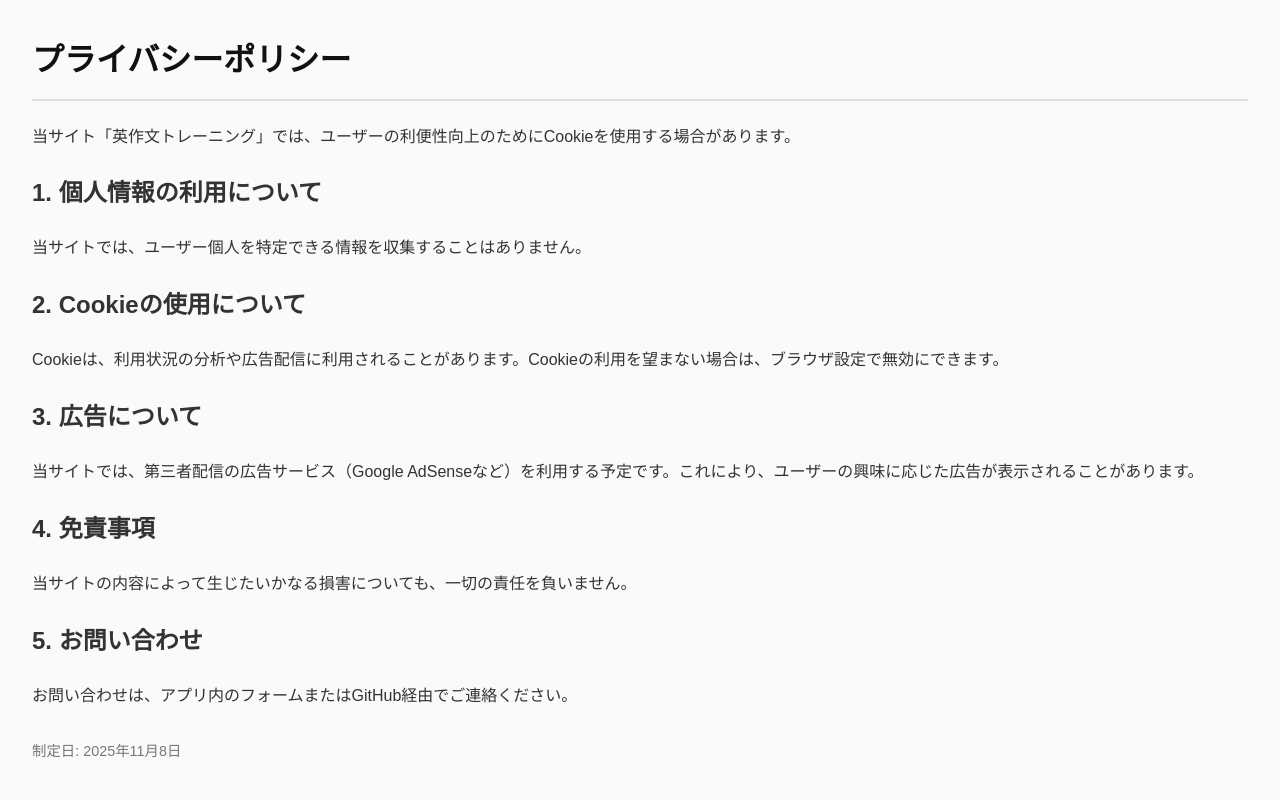
After one commit to morisanyutakun-png/english-flask-app, a Flask app: template templates/privacy.html in a window 1280 px wide. The commit adds this page. Run offline with Flask 3, Linux system fonts and the light colour scheme; the template is opened without the code that fills it, so the values that code supplies are empty; parts of the project's set-up code (start-up, migrations or seed data) failed here and were passed over.

```diff
--- a/templates/index.html
+++ b/templates/index.html
@@ -189,6 +189,8 @@
     <!-- ランキング -->
     <div class="nav-links">
       <a href="{{ url_for('ranking') }}"><button class="secondary-btn">ランキングを見る</button></a>
+      <!-- プライバシーポリシーボタン追加 -->
+      <a href="{{ url_for('privacy') }}"><button class="secondary-btn" style="margin-top:10px;">プライバシーポリシー</button></a>
     </div>
   </div>
 </body>
--- /dev/null
+++ b/templates/privacy.html
@@ -0,0 +1,44 @@
+<!DOCTYPE html>
+<html lang="ja">
+<head>
+  <meta charset="UTF-8">
+  <meta name="viewport" content="width=device-width, initial-scale=1.0">
+  <title>プライバシーポリシー | 英作文トレーニング</title>
+  <style>
+    body {
+      font-family: "Hiragino Sans", "Noto Sans JP", sans-serif;
+      line-height: 1.8;
+      margin: 2em;
+      background: #f9fafb;
+      color: #333;
+    }
+    h1 {
+      color: #111;
+      border-bottom: 2px solid #ddd;
+      padding-bottom: .3em;
+    }
+  </style>
+</head>
+<body>
+  <h1>プライバシーポリシー</h1>
+
+  <p>当サイト「英作文トレーニング」では、ユーザーの利便性向上のためにCookieを使用する場合があります。</p>
+
+  <h2>1. 個人情報の利用について</h2>
+  <p>当サイトでは、ユーザー個人を特定できる情報を収集することはありません。</p>
+
+  <h2>2. Cookieの使用について</h2>
+  <p>Cookieは、利用状況の分析や広告配信に利用されることがあります。Cookieの利用を望まない場合は、ブラウザ設定で無効にできます。</p>
+
+  <h2>3. 広告について</h2>
+  <p>当サイトでは、第三者配信の広告サービス（Google AdSenseなど）を利用する予定です。これにより、ユーザーの興味に応じた広告が表示されることがあります。</p>
+
+  <h2>4. 免責事項</h2>
+  <p>当サイトの内容によって生じたいかなる損害についても、一切の責任を負いません。</p>
+
+  <h2>5. お問い合わせ</h2>
+  <p>お問い合わせは、アプリ内のフォームまたはGitHub経由でご連絡ください。</p>
+
+  <p style="margin-top:2em; font-size:0.9em; color:#777;">制定日: 2025年11月8日</p>
+</body>
+</html>
```
